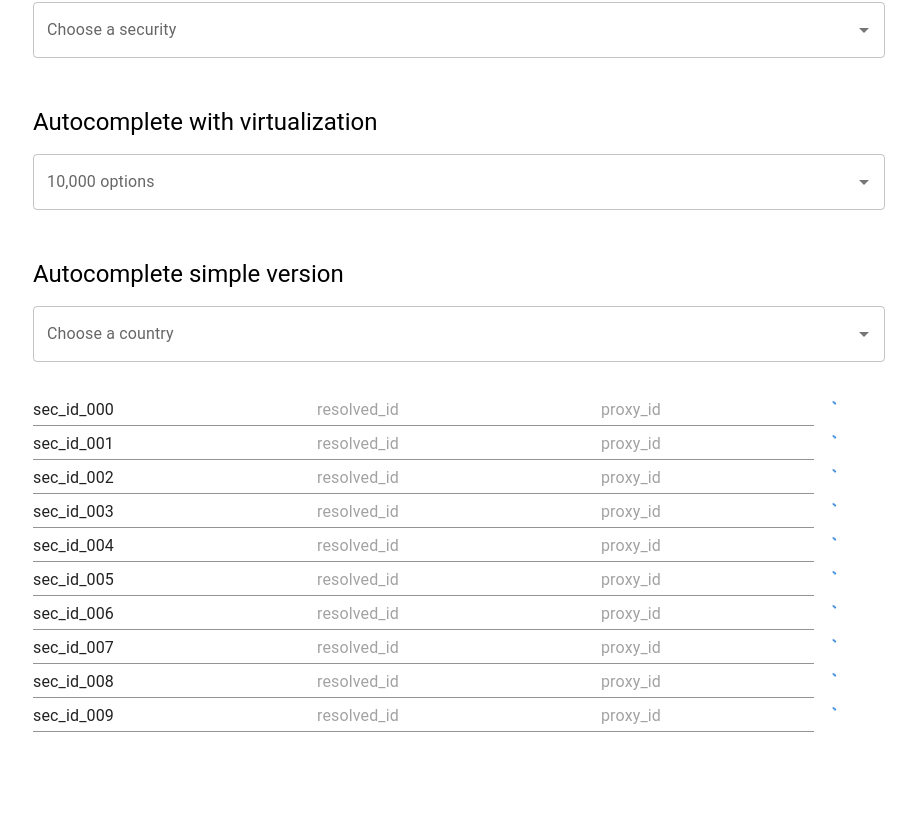
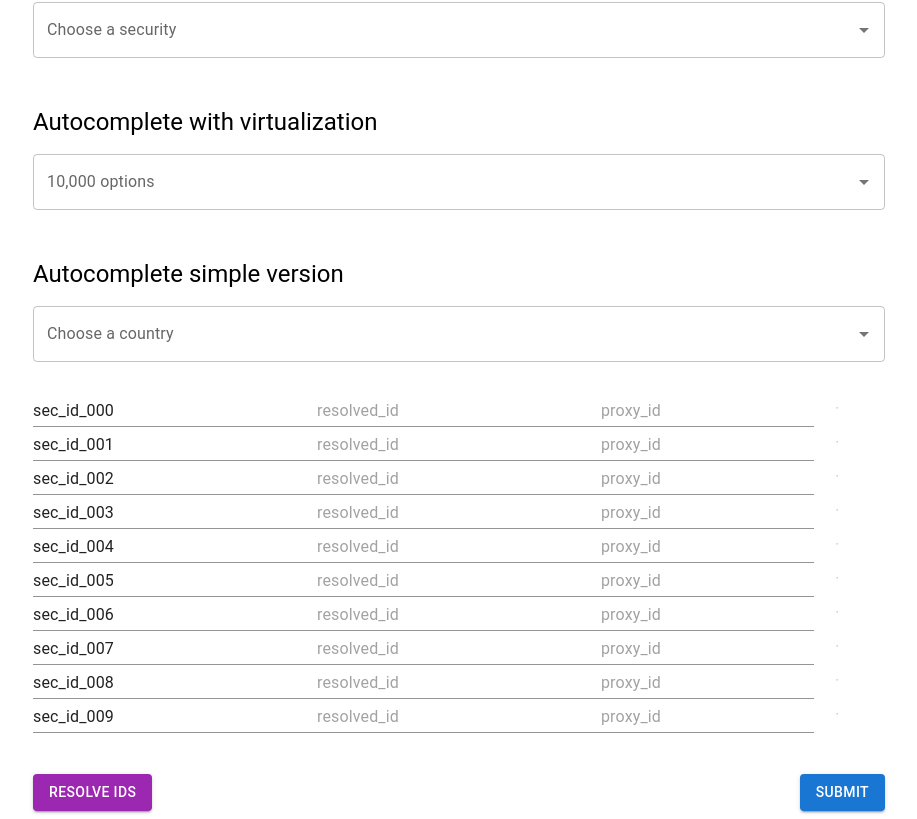
Before and after one commit to tanksapka/react-table-practice, a React (Create React App) app: page / in a window 1280 px wide. Shown: the part 182-1001 px from the top of the page, without its empty margins (181-1098 px from the left). Before the commit the page ends 924 px from the top, so only its background shows below. Built offline with nearby package versions, Linux system fonts and the light colour scheme; no server answers.

Commit message:
Changing Axios client config for 404 status code, adding resolve and submit buttons, fixing row level logic on validation and programmatically populating resolved id.

```diff
--- a/src/App.tsx
+++ b/src/App.tsx
@@ -1,8 +1,8 @@
 import { FormProvider, useFieldArray, useForm, useFormContext } from "react-hook-form";
 import { zodResolver } from "@hookform/resolvers/zod";
 import { Row, RowSchema } from "./components/Row/Row";
-import { Container, Grid, Typography } from "@mui/material";
-import { QueryClient, QueryClientProvider, useQueries } from "@tanstack/react-query";
+import { Box, Button, Container, Grid, Typography } from "@mui/material";
+import { QueryClient, QueryClientProvider, useQueries, useQueryClient } from "@tanstack/react-query";
 import { ReactQueryDevtools } from "@tanstack/react-query-devtools";
 import { resolveId } from "./utils/client";
 import { z } from "zod";
@@ -41,6 +41,7 @@ function App() {
 function TableWrapper() {
   const { control, handleSubmit } = useFormContext<z.input<typeof tableSchema>>();
   const rowList = useFieldArray({ control, name: "sec_list" });
+  const queryClient = useQueryClient();
   useQueries({
     queries: rowList.fields.map((sec) => ({
       queryKey: ["sec_id", sec.sec_id],
@@ -76,12 +77,15 @@ function TableWrapper() {
             ))}
           </Grid>
         </Grid>
+        <Box mt={5} display="flex" justifyContent="space-between">
+          <Button variant="contained" color="secondary" onClick={() => queryClient.refetchQueries()}>
+            Resolve ids
+          </Button>
+          <Button type="submit" variant="contained">
+            Submit
+          </Button>
+        </Box>
       </form>
-      {/* <Box mt={5}>
-        <Button variant="contained" onClick={() => resolveId(getValues("sec_id"))}>
-          Resolve ids
-        </Button>
-      </Box> */}
     </Container>
   );
 }
--- a/src/components/Row/Row.tsx
+++ b/src/components/Row/Row.tsx
@@ -7,23 +7,14 @@ import { AxiosResponse } from "axios";
 import { Refresh } from "@mui/icons-material";
 import { useEffect, useState } from "react";
 
-const RowSchema = z
-  .object({
+const RowSchema = z.object({
   sec_id: z.string({ required_error: "Security id is required!" }).trim().min(1, "Security id is required!"),
-    resolved_id: z
-      .string()
-      .trim()
-      .transform((val) => (val === "" ? null : val))
-      .nullable(),
+  resolved_id: z.string().trim().min(1, "Resolved is has to be provided"),
   proxy_id: z
     .string()
     .trim()
     .transform((val) => (val === "" ? null : val))
     .nullable(),
-  })
-  .refine((row) => row.resolved_id !== null || row.proxy_id !== null, {
-    message: "Either Resolved id or Proxy id has to be provided!",
-    path: ["resolved_id"],
 });
 
 type RowSchemaInputType = z.input<typeof RowSchema>;
@@ -36,7 +27,7 @@ const RowDefault = {
 };
 
 function Row({ index }: { index: number }) {
-  const { control, watch } = useFormContext<{ sec_list: RowSchemaInputType[] }>();
+  const { control, setValue, watch } = useFormContext<{ sec_list: RowSchemaInputType[] }>();
   const proxyWatch = watch(`sec_list.${index}.proxy_id` as const);
 
   const queryClient = useQueryClient();
@@ -52,7 +43,14 @@ function Row({ index }: { index: number }) {
     enabled: proxyState,
   });
 
-  const resolvedId = !!proxyWatch ? proxyQuery.data?.data.resolved_id || "" : secQuery?.data.resolved_id || "";
+  useEffect(
+    () =>
+      setValue(
+        `sec_list.${index}.resolved_id` as const,
+        !!proxyWatch ? proxyQuery.data?.data.resolved_id || "" : secQuery?.data.resolved_id || ""
+      ),
+    [setValue, index, proxyWatch, proxyQuery.data, secQuery?.data]
+  );
 
   useEffect(() => {
     if (!proxyWatch) setProxyState(false);
@@ -61,7 +59,7 @@ function Row({ index }: { index: number }) {
   return (
     <Grid container columns={{ xs: 4, sm: 8, md: 12 }}>
       <Grid item xs={1} sm={2} md={4}>
-        <FormControl fullWidth>
+        <FormControl fullWidth sx={{ py: "1px" }}>
           <Controller
             control={control}
             name={`sec_list.${index}.sec_id` as const}
@@ -71,22 +69,22 @@ function Row({ index }: { index: number }) {
         </FormControl>
       </Grid>
       <Grid item xs={1} sm={2} md={4}>
-        <FormControl fullWidth>
+        <FormControl fullWidth sx={{ py: "1px" }}>
           <Controller
             control={control}
             name={`sec_list.${index}.resolved_id` as const}
             defaultValue=""
-            render={({ field }) => <Input placeholder="resolved_id" readOnly {...field} value={resolvedId} />}
+            render={({ field }) => <Input placeholder="resolved_id" readOnly {...field} />}
           />
         </FormControl>
       </Grid>
       <Grid item xs={1} sm={2} md={3}>
-        <FormControl fullWidth>
+        <FormControl fullWidth sx={{ py: "1px" }}>
           <Controller
             control={control}
             name={`sec_list.${index}.proxy_id` as const}
             defaultValue=""
-            render={({ field }) => <Input placeholder="proxy_id" {...field} />}
+            render={({ field }) => <Input placeholder="proxy_id" {...field} autoComplete="off" />}
           />
         </FormControl>
       </Grid>
@@ -103,8 +101,9 @@ function Row({ index }: { index: number }) {
               proxyQuery.refetch();
             }}
             size="small"
+            title="Resolve id"
           >
-            <Refresh color={!!proxyWatch ? "primary" : "disabled"} />
+            <Refresh color={!!proxyWatch ? "secondary" : "disabled"} />
           </IconButton>
         )}
       </Grid>
--- a/src/utils/client.ts
+++ b/src/utils/client.ts
@@ -5,6 +5,7 @@ const apiClient = axios.create({
   headers: {
     "Content-type": "application/json",
   },
+  validateStatus: (status: number) => (status >= 200 && status < 300) || status === 404,
 });
 
 interface SecMapResponse {
```
Lines whose indentation alone changed are shown as unchanged.
